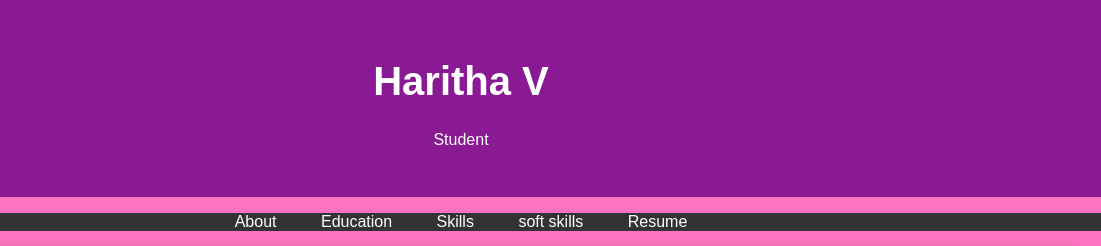
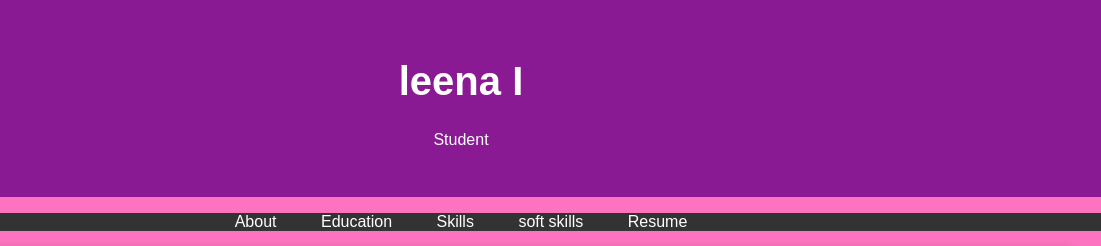
Before and after one commit to leenaelango-spec/digital_portfolio, a plain HTML site: page index.html in a window 1280 px wide. Shown: the top 246 px of the page, 179-1280 px from the left. Drawn offline with Linux system fonts and the light colour scheme.

Commit message:
Update index.html

```diff
--- a/index.html
+++ b/index.html
@@ -96,7 +96,7 @@
         <div class="header-content">
             <!-- Add your profile picture here -->
             <img src="./photo.jpg.jpg" alt="Your Profile Picture" class="profile-picture">
-            <h1>Haritha V</h1>
+            <h1>leena I</h1>
             <p>Student</p>
         </div>
     </header>
```
